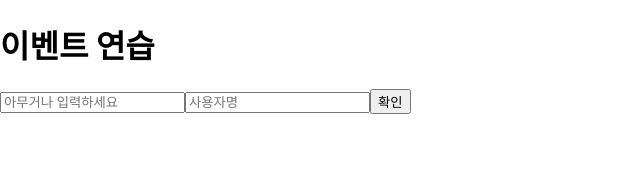
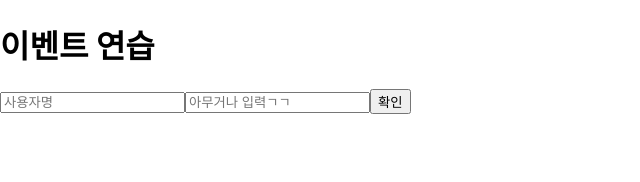
Before and after one commit to SSeungWOOO/react-study, a React (Create React App) app in the folder chapter-04-eventhandling/: page / in a window 1280 px wide. Shown: the top 182 px of the page, without its empty margins (0-640 px from the left). Built offline with nearby package versions, Linux system fonts and the light colour scheme.

Commit message:
#2 1/20 만나서실습

```diff
--- a/chapter-04-eventhandling/src/EventPractice.js
+++ b/chapter-04-eventhandling/src/EventPractice.js
@@ -1,30 +1,31 @@
 import React, { useState } from "react";
 
 const EventPractice = () => {
-  const [state, setState] = useState({
-    username: "",
-    message: "",
-  });
+  // 상태 관리: form 객체
+  const [form, setForm] = useState({ username: "", message: "" });
 
-  const handleChange = (e) => {
-    const { name, value } = e.target;
-    setState((prevState) => ({
-      ...prevState,
-      [name]: value,
-    }));
+  // 객체 구조 분해 할당
+  const { username, message } = form;
+
+  // onChange 핸들러
+  const onChange = (e) => {
+    const nextForm = {
+      ...form,
+      [e.target.name]: e.target.value,
+    };
+    setForm(nextForm);
   };
 
-  const handleClick = () => {
-    alert(`${state.message}: ${state.message}`);
-    setState({
-      username: "",
-      message: "",
-    });
+  // onClick 핸들러
+  const onClick = () => {
+    alert(username + ":" + message);
+    setForm({ username: "", message: "" });
   };
 
-  const handleKeypress = (e) => {
+  // onKeyPress 핸들러
+  const onKeyPress = (e) => {
     if (e.key === "Enter") {
-      handleClick();
+      onClick();
     }
   };
 
@@ -33,20 +34,20 @@
       <h1>이벤트 연습</h1>
       <input
         type="text"
-        name="message"
-        placeholder="아무거나 입력하세요"
-        value={state.message}
-        onChange={handleChange}
-        onKeyPress={handleKeypress}
+        name="username"
+        placeholder="사용자명"
+        value={username}
+        onChange={onChange}
       />
       <input
         type="text"
-        name="username"
-        placeholder="사용자명"
-        value={state.username}
-        onChange={handleChange}
+        name="message"
+        placeholder="아무거나 입력ㄱㄱ"
+        value={message}
+        onChange={onChange}
+        onKeyPress={onKeyPress}
       />
-      <button onClick={handleClick}>확인</button>
+      <button onClick={onClick}>확인</button>
     </div>
   );
 };
```
